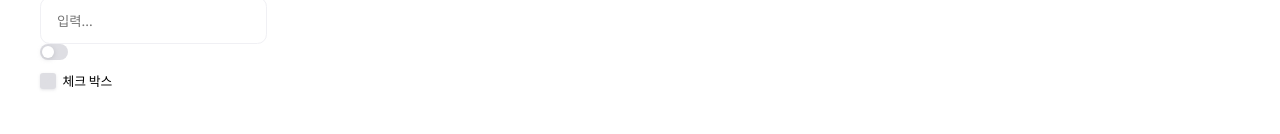
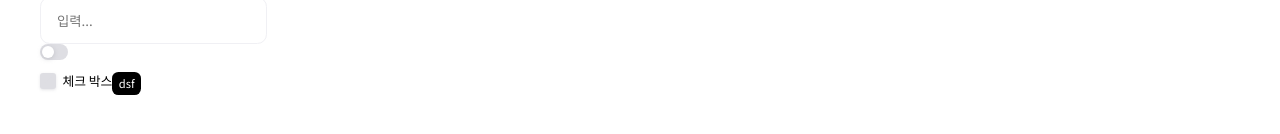
Before and after one commit to DipokalLab/devent-design-system-v2, a React (Create React App) app: page / in a window 1280 px wide. Shown: the part 1350-1484 px from the top of the page. Built offline with nearby package versions, Linux system fonts and the light colour scheme.

Commit message:
feat: add badge

```diff
--- a/src/App.tsx
+++ b/src/App.tsx
@@ -9,6 +9,7 @@ import { Toggle } from "./components/Toggle";
 import { Navbar, NavbarItem } from "./components/Navbar";
 import { Container } from "./components/Container";
 import { Checkbox } from "./components/Checkbox";
+import { Badge } from "./components/Badge";
 
 function App() {
   const [isOpen, setIsOpen] = useState(false);
@@ -133,6 +134,8 @@ function App() {
         체크 박스
       </Checkbox>
 
+      <Badge>dsf</Badge>
+
       <div css={css({ height: "1000px" })}></div>
 
       <Modal isOpen={isOpen} onClose={() => setIsOpen(false)}>
--- /dev/null
+++ b/src/components/Badge.tsx
@@ -0,0 +1,30 @@
+/** @jsxImportSource @emotion/react */
+
+import React, { useEffect, useState } from "react";
+
+import { css } from "@emotion/react";
+
+function Badge({ children, onClick }: { children?: any; onClick?: any }) {
+  const handleClick = (e: any) => {
+    try {
+      onClick(e);
+    } catch (error) {}
+  };
+  return (
+    <span
+      onClick={handleClick}
+      css={css({
+        borderRadius: "0.4rem",
+        fontSize: "0.7rem",
+        padding: "0.2rem 0.4rem",
+        color: "#ffffff",
+        backgroundColor: "#000000",
+        fontFamily: "'Noto Sans KR', sans-serif",
+      })}
+    >
+      {children}
+    </span>
+  );
+}
+
+export { Badge };
--- a/src/components/Button.tsx
+++ b/src/components/Button.tsx
@@ -168,6 +168,7 @@ function Button({
           ? colorSet[color].hover.backgroundColor
           : colorSet[color].backgroundColor,
       color: colorSet[color].color,
+      boxShadow: `0 7px 20px ${colorSet[color].backgroundColor}10`,
     },
     ":disabled": {
       backgroundColor: colorSet[color].disabled.backgroundColor,
```
